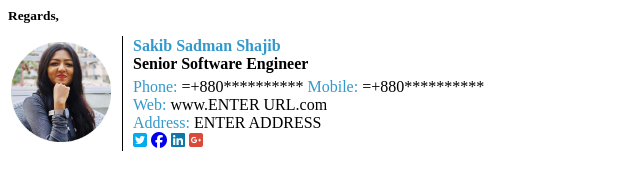
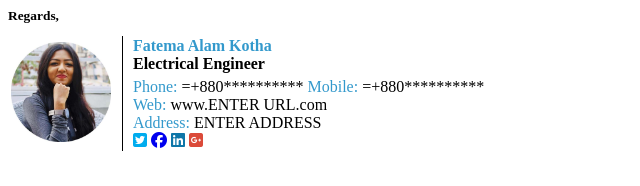
Before and after one commit to fatemakotha/General-Email-signature, a plain HTML site: page index.html in a window 1280 px wide. Shown: the full height of the page, 0-640 px from the left. Drawn offline with Linux system fonts and the light colour scheme.

Commit message:
Changed name and designation

```diff
--- a/index.html
+++ b/index.html
@@ -19,8 +19,8 @@
 
 
   <td class="text-block">
-    <p class="name">Sakib Sadman Shajib</p>
-    <p class="designation">Senior Software Engineer</p>
+    <p class="name">Fatema Alam Kotha</p>
+    <p class="designation">Electrical Engineer</p>
     <p class="contact">
       <id class="phone">Phone:</id> =+880********** <id class="mobile">Mobile:</id> =+880**********
     </p>
```
